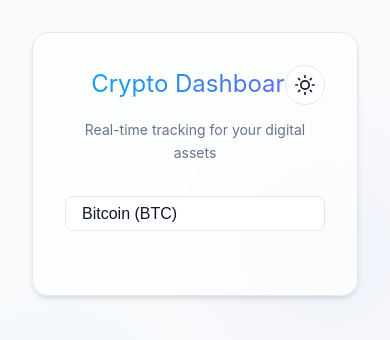
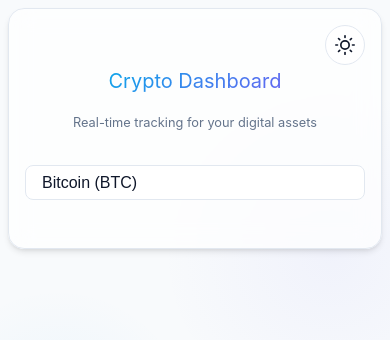
Before and after one commit to sixtyto/crypto-dashboard, a Vue app: page / in a window 390 px wide. Shown: the top 340 px of the page. Built offline with nearby package versions, Linux system fonts and the light colour scheme; no server answers.

Commit message:
style(responsive): Add responsive styles for mobile view to crypto chart and dashboard layout.

```diff
--- a/src/components/CryptoChart.vue
+++ b/src/components/CryptoChart.vue
@@ -172,4 +172,10 @@ onUnmounted(() => {
   height: 400px;
   width: 100%;
 }
+
+@media (max-width: 640px) {
+  .chart-wrapper {
+    height: 250px;
+  }
+}
 </style>
--- a/src/views/CryptoDashboard.vue
+++ b/src/views/CryptoDashboard.vue
@@ -132,4 +132,41 @@ select:focus {
   margin-top: 1rem;
   color: var(--color-accent-primary);
 }
+
+@media (max-width: 640px) {
+  .dashboard-container {
+    padding: var(--spacing-sm);
+  }
+
+  .dashboard-card {
+    padding: var(--spacing-md);
+  }
+
+  .dashboard-header {
+    display: flex;
+    flex-direction: column;
+    text-align: center;
+    padding-top: var(--spacing-lg); /* Make room for toggle if absolute, or just space */
+  }
+
+  .theme-toggle-wrapper {
+    /* Keep it in the top right corner visually */
+    position: absolute;
+    top: 0;
+    right: 0;
+  }
+
+  .dashboard-title {
+    font-size: 1.25rem;
+    margin-top: var(--spacing-sm);
+  }
+
+  .dashboard-subtitle {
+    font-size: 0.8rem;
+  }
+
+  .select-wrapper {
+    max-width: 100%;
+  }
+}
 </style>
```
